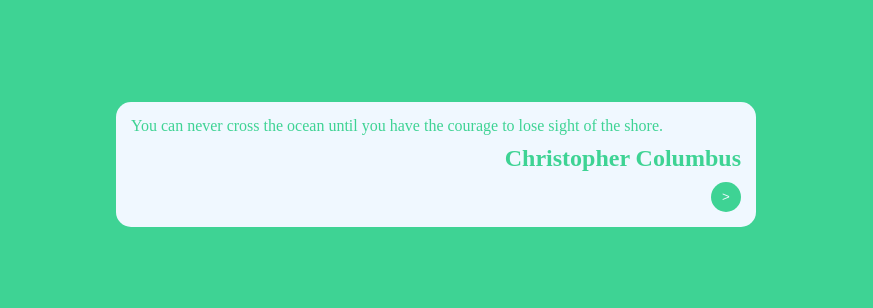
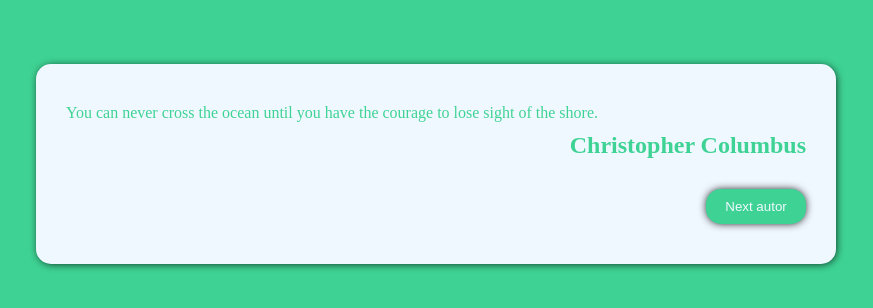
Before and after one commit to edupq1999/Entregable1, a React (Vite) app: page / in a window 1280 px wide. Shown: the part 236-544 px from the top of the page, without its empty margins (204-1077 px from the left). Built offline with nearby package versions, Linux system fonts and the light colour scheme.

Commit message:
Se agregaron mas estilos y se optimizo el codigo

```diff
--- a/src/App.css
+++ b/src/App.css
@@ -1,4 +1,3 @@
-
 *{
   margin: 0;
   padding: 0;
@@ -8,14 +7,20 @@
   width: 100%;
   height: 100vh;
   display: flex;
-  flex-direction: column;
   justify-content: center;
   align-items: center;
+  transition: 1s;
 }
 .container{
   background-color: aliceblue;
-  width: 50%;
+  width: 80%;
+  min-width: 300px;
+  max-width: 800px;
   border-radius: 15px;
-  padding: 15px;
-
+  padding: 30px;
+  height: 200px;
+  display: flex;
+  flex-direction: column;
+  justify-content: space-around;
+  box-shadow: 1px 1px 10px -2px black;
 }
--- a/src/App.jsx
+++ b/src/App.jsx
@@ -6,30 +6,27 @@
 import colors from './utils/color.js'
 
 function App() {
-  let visualColor = colors()
 
   const getRandomIndex = arr => Math.floor(Math.random()*arr.length)
   const firstElement = data[getRandomIndex(data)]
 
   const [randomData, setRandomData] = useState(firstElement)
-  const [randomColor, setRandomColor] = useState(visualColor)
+  const [randomColor, setRandomColor] = useState(colors())
 
   const nextInfo = () =>{
-    visualColor = colors()
-    setRandomColor(visualColor)
+    setRandomColor(colors())
     setRandomData(data[getRandomIndex(data)])
   }
 
   return (
-    <div style={{backgroundColor: visualColor}} className="App">
+    <div style={{backgroundColor: randomColor}} className="App">
       <article className='container'>
         <QuoteBox
           randomData={randomData}
-          randomColor={visualColor}
-          nextInfo={nextInfo}
+          randomColor={randomColor}
         />
         <Button
-          randomColor={visualColor}
+          randomColor={randomColor}
           nextInfo={nextInfo}
         />
       </article>
--- a/src/components/Button.jsx
+++ b/src/components/Button.jsx
@@ -1,5 +1,5 @@
 import React from 'react'
-import './quotestyle.css'
+import './styles/button.css'
 
 const Button = ({randomColor, nextInfo}) => {
 
@@ -9,7 +9,7 @@
             style={{backgroundColor: randomColor}}
             className='card_button'
             onClick={nextInfo}
-        >&#62;</button>
+        >Next autor</button>
 
   )
 }
--- a/src/components/QuoteBox.jsx
+++ b/src/components/QuoteBox.jsx
@@ -1,12 +1,10 @@
 import React from 'react'
-import './quotestyle.css'
+import './styles/quotestyle.css'
 
 const QuoteBox = ({randomData, randomColor}) => {
 
-    const visualColor = randomColor
-
   return (
-    <div style={{color: visualColor}} className='card'>
+    <div style={{color: randomColor}} className='card'>
         <p className='card_phrase'>{randomData.quote}</p>
         <h1 className='card_autor'>{randomData.author}</h1>
     </div>
--- a/src/components/quotestyle.css
+++ /dev/null
@@ -1,25 +0,0 @@
-:root{
-    --background: aliceblue;
-}
-.card_autor{
-    width: max-content;
-}
-.card_button,
-.card_autor{
-    margin-left: auto;
-    margin-top: 10px;
-}
-.card_button{
-    display: block;
-    margin-left: auto;
-    color: var(--background);
-    width: 30px;
-    aspect-ratio: 1;
-    border-radius: 50%;
-    border: unset;
-}
-.card_button:hover{
-    filter: brightness(1.3);
-    transform: scale(1.05);
-    transition: 100ms;
-}
--- /dev/null
+++ b/src/components/styles/button.css
@@ -0,0 +1,14 @@
+.card_button{
+    color: var(--background);
+    width: 100px;
+    padding: 10px;
+    border-radius: 15px;
+    border: unset;
+    box-shadow: 0px 0px 8px -1px rgba(0,0,0,1);
+    transition: 0.5s;
+}
+.card_button:hover{
+    filter: brightness(1.3);
+    transform: scale(1.05);
+    transition: 100ms;
+}
--- /dev/null
+++ b/src/components/styles/quotestyle.css
@@ -0,0 +1,15 @@
+:root{
+    --background: aliceblue;
+}
+.card_autor{
+    width: max-content;
+}
+.card_button,
+.card_autor{
+    margin-left: auto;
+    margin-top: 10px;
+}
+.card_autor,
+.card_phrase{
+    transition: 1s;
+}
```
